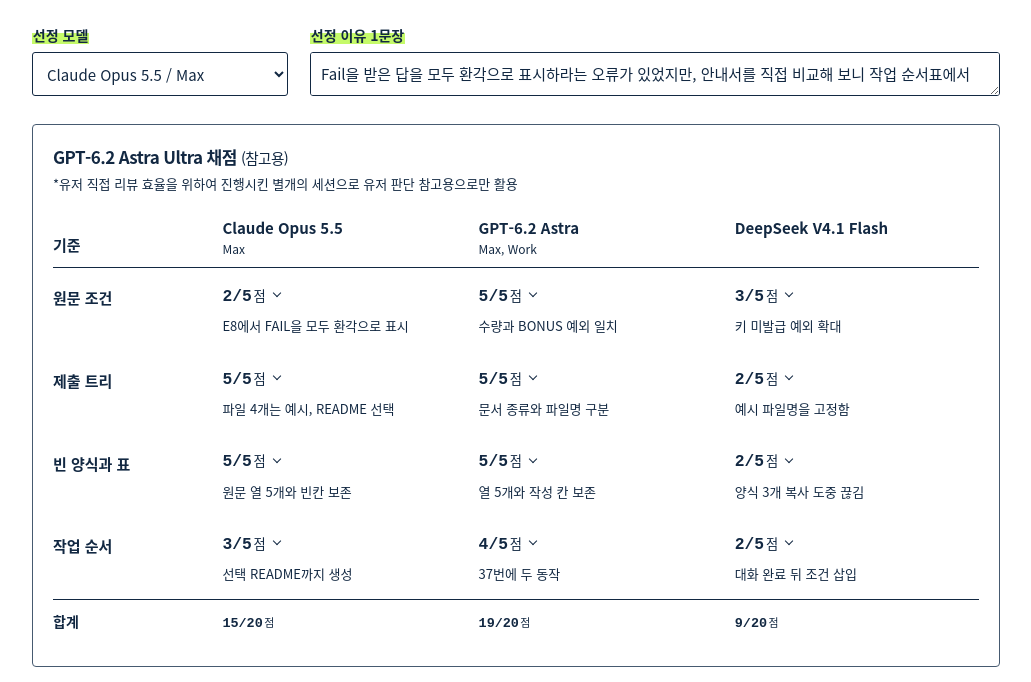
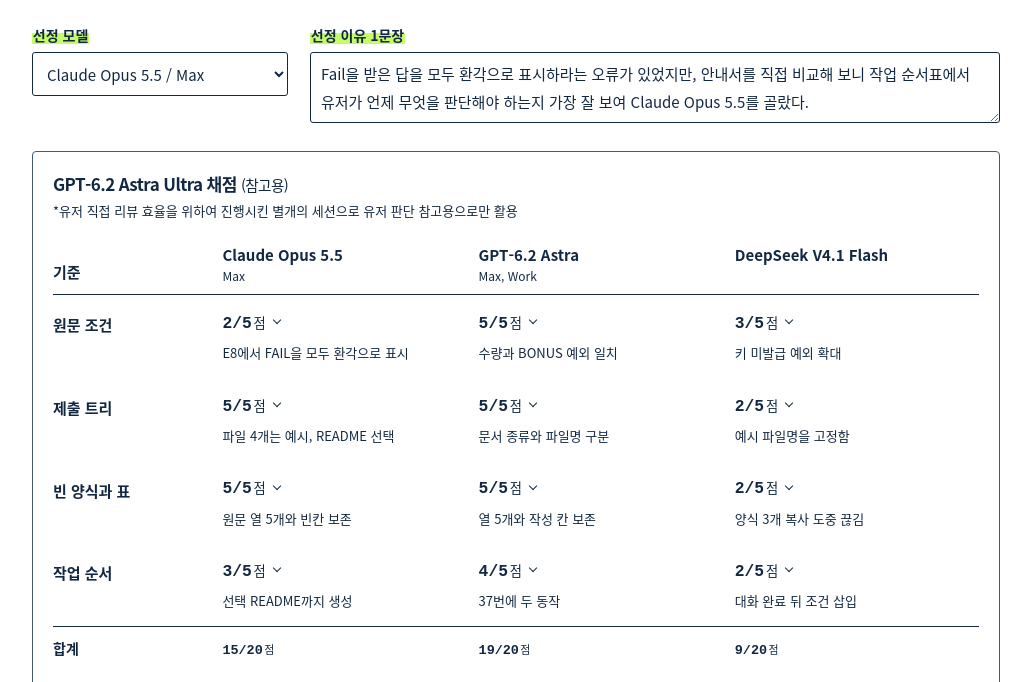
Before and after one commit to imyesung/codyssey-ai-native, a plain HTML site: page 1-1/responses/index.html in a window 1280 px wide. Shown: the part 1738-2420 px from the top of the page, without its empty margins (124-1155 px from the left). Drawn offline with Linux system fonts and the light colour scheme.

Commit message:
design(1-1): 입력칸 높이를 내용에 맞추기
선정 이유 칸이 한 줄 높이라 문장을 읽으려면 칸 안에서 스크롤해야
했다. 내용이 있는 칸은 화면 폭에 맞춰 높이가 늘어나 한눈에 보인다.
인쇄할 때는 원래 인쇄 양식의 높이를 쓴다.

```diff
--- a/1-1/responses/index.html
+++ b/1-1/responses/index.html
@@ -2221,12 +2221,24 @@ if (location.protocol === 'file:') {
       }
     }
   };
+  // 내용이 있는 칸은 스크롤 없이 한눈에 보이도록 높이를 내용에 맞춘다.
+  const fit = t => {
+    if (t.hidden || !t.offsetParent) return;
+    t.style.height = 'auto';
+    t.style.height = t.scrollHeight + (t.offsetHeight - t.clientHeight) + 'px';
+  };
+  const fitAll = () => document.querySelectorAll('textarea').forEach(fit);
   let queued = false;
-  const schedule = () => { if (!queued) { queued = true; requestAnimationFrame(() => { queued = false; sync(); }); } };
-  sync();
+  const schedule = () => { if (!queued) { queued = true; requestAnimationFrame(() => { queued = false; sync(); fitAll(); }); } };
+  sync(); fitAll();
   new MutationObserver(schedule).observe(document.body, {childList: true, subtree: true});
   document.addEventListener('input', schedule);
+  document.addEventListener('toggle', schedule, true);
+  addEventListener('resize', schedule);
   addEventListener('load', schedule);
+  document.fonts?.ready.then(schedule);
+  addEventListener('beforeprint', () => document.querySelectorAll('textarea').forEach(t => { t.style.height = ''; }));
+  addEventListener('afterprint', schedule);
 })();
 </script>
 </html>
```
